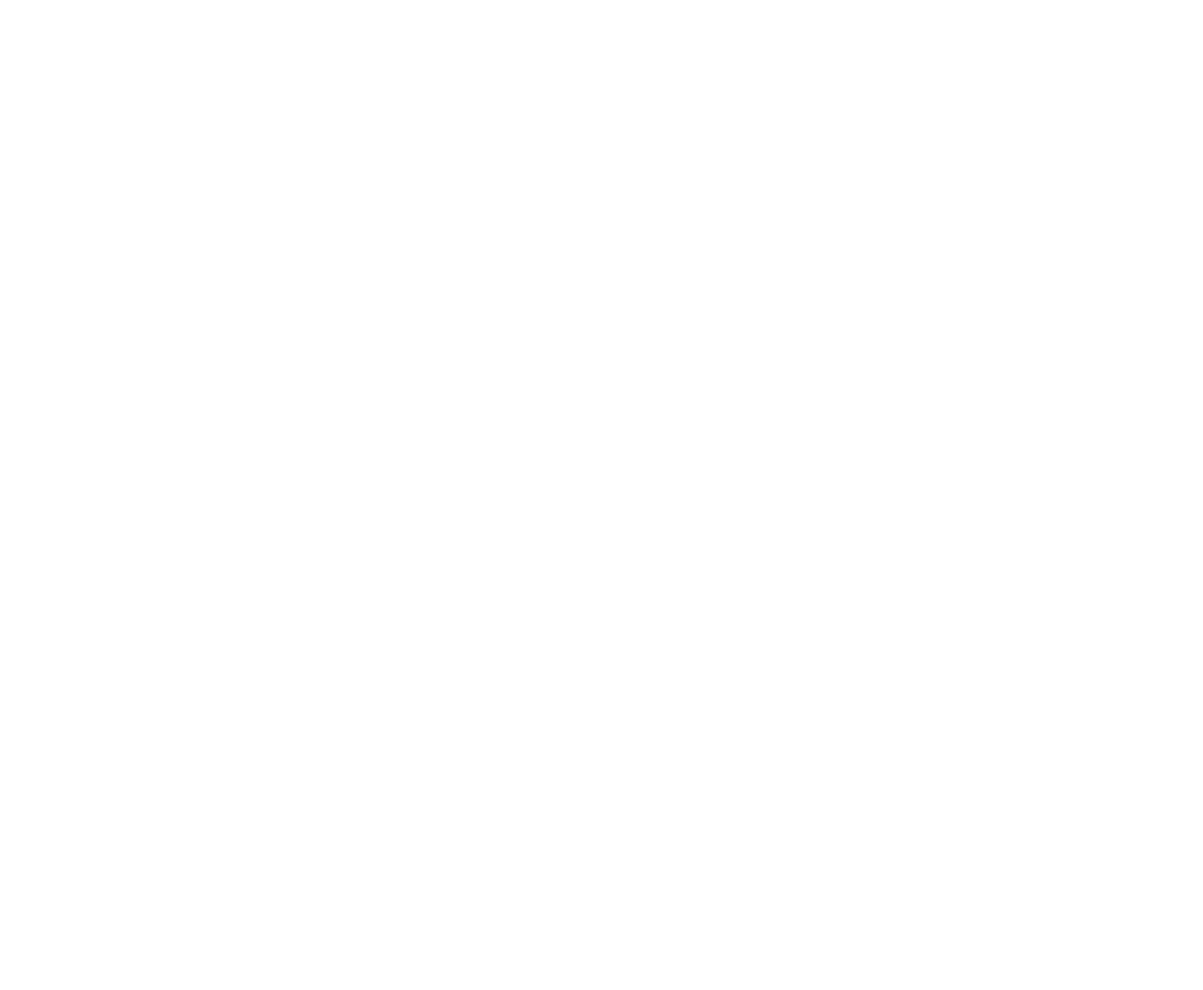
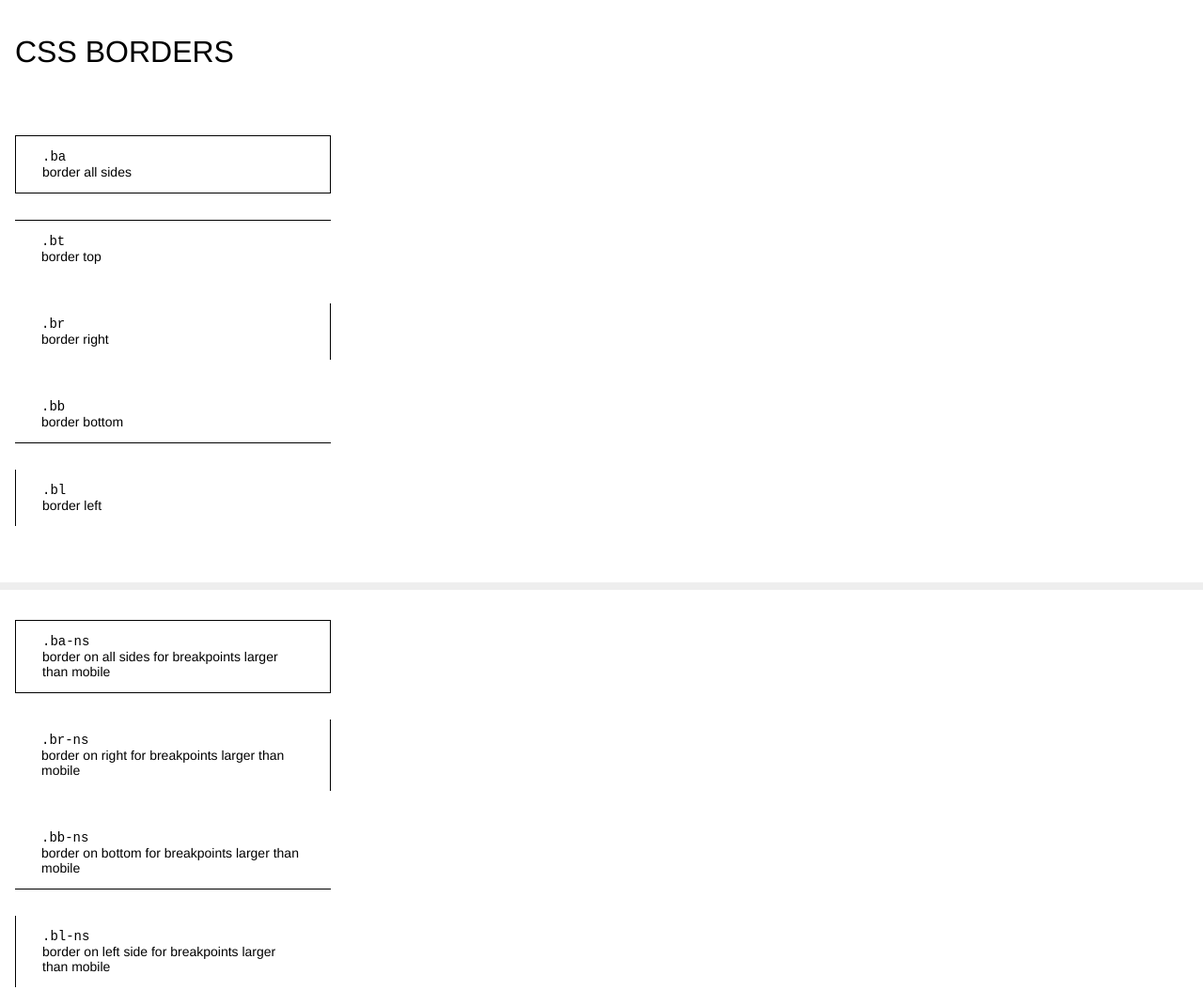
Before and after one commit to mrmrs/css-borders, a website: page index.html in a window 1280 px wide. Shown: the top 1054 px of the page at 94% size. Before the commit the page ends 800 px from the top, so only its background shows below. Drawn offline with Linux system fonts and the light colour scheme.

Commit message:
Updating some docs.

```diff
--- a/index.html
+++ b/index.html
@@ -10,7 +10,46 @@
     <meta name="description" content="A small mobile-first css module.">
     <meta name="viewport" content="width=device-width, initial-scale=1">
     <link rel="stylesheet" href="borders.css">
+    <style>
+       html { font-family: avenir, helvetica, arial, sans-serif; }
+       body, html { margin: 0; padding: 0; }
+       section, article, div, main { box-sizing: border-box; }
+       .example { padding: 1em 2em; margin-bottom: 2em; max-width: 24em; font-size: 14px; }
+       code { display: block; }
+       section { padding-left: 1em; padding-right: 1em; padding-top: 2em; padding-bottom: 2em; border-bottom: 8px solid #eee; float: left; width: 100%; }
+       main { overflow: hidden; }
+       h1 { padding: .5em; font-weight: 400; text-transform: uppercase; }
+    </style>
   </head>
   <body>
-</body>
+<h1>CSS Borders</h1>
+<main>
+<section>
+  <div class="example ba" ><code>.ba</code>border all sides</div>
+  <div class="example bt" ><code>.bt</code>border top</div>
+  <div class="example br" ><code>.br</code>border right</div>
+  <div class="example bb" ><code>.bb</code>border bottom</div>
+  <div class="example bl" ><code>.bl</code> border left</div>
+</section>
+<section>
+  <div class="example ba-ns"><code>.ba-ns</code> border on all sides for breakpoints larger than mobile</div>
+  <div class="example br-ns"><code>.br-ns</code> border on right for breakpoints larger than mobile</div>
+  <div class="example bb-ns"><code>.bb-ns</code> border on bottom for breakpoints larger than mobile</div>
+  <div class="example bl-ns"><code>.bl-ns</code> border on left side for breakpoints larger than mobile</div>
+</section>
+<section>
+  <div class="example ba-m"><code>.ba-m</code> border on all sides for medium sized breakpoint</div>
+  <div class="example bt-m"><code>.bt-m</code> border on top side for medium sized breakpoint</div>
+  <div class="example bb-m"><code>.bb-m</code> border on bottom side for medium sized breakpoint</div>
+  <div class="example bl-m"><code>.bl-m</code> border on left side for medium sized breakpoint</div>
+</section>
+<section>
+  <div class="example ba-l"><code>.ba-l</code> border on all sides for large sized breakpoint</div>
+  <div class="example bt-l"><code>.bt-l</code> border on top side for large sized breakpoint</div>
+  <div class="example br-l"><code>.br-l</code> border on right side for large size breakpoint</div>
+  <div class="example bl-l"><code>.bl-l</code> border on left side for large breakpoint</div>
+</section>
+</main>
+
+  </body>
 </html>
```
